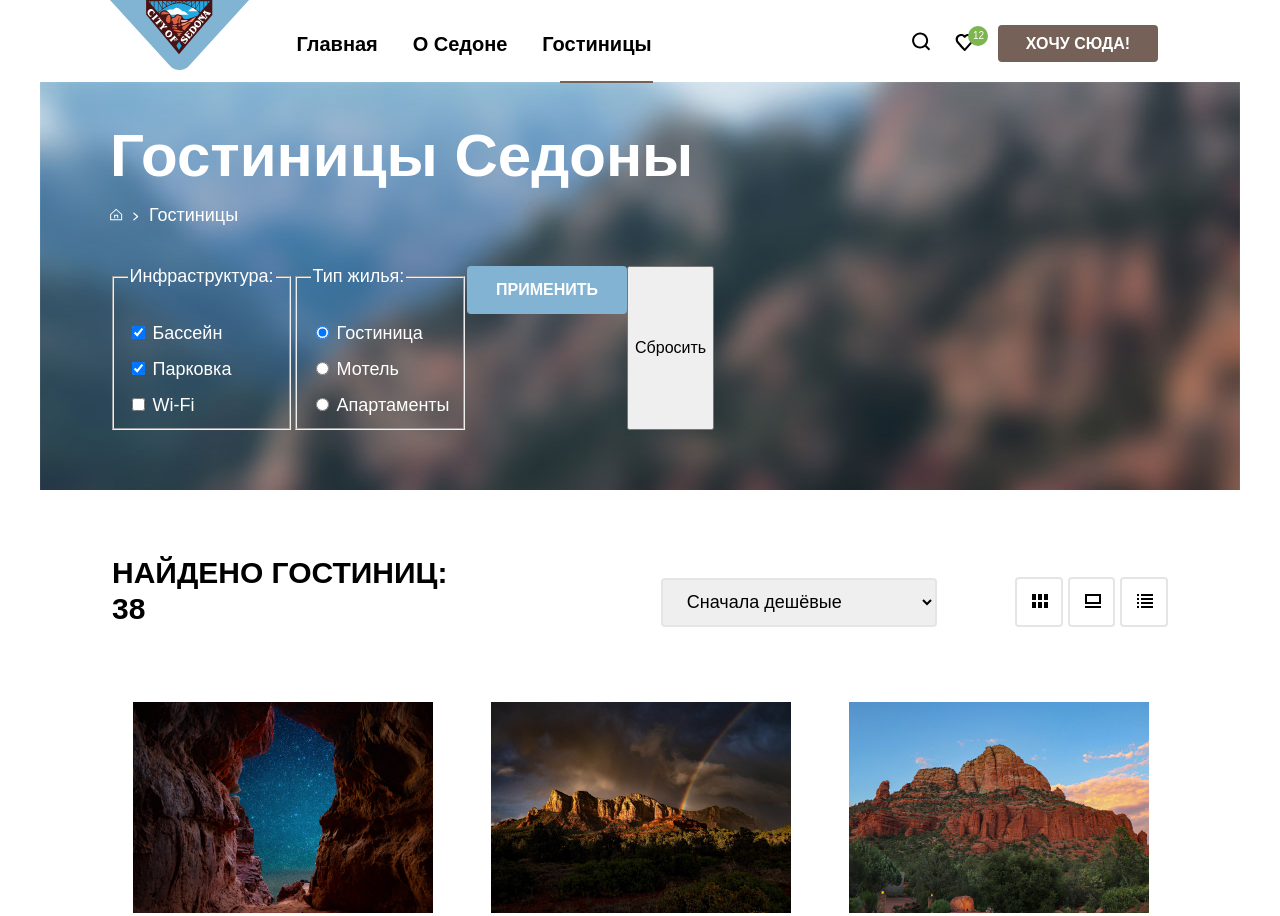
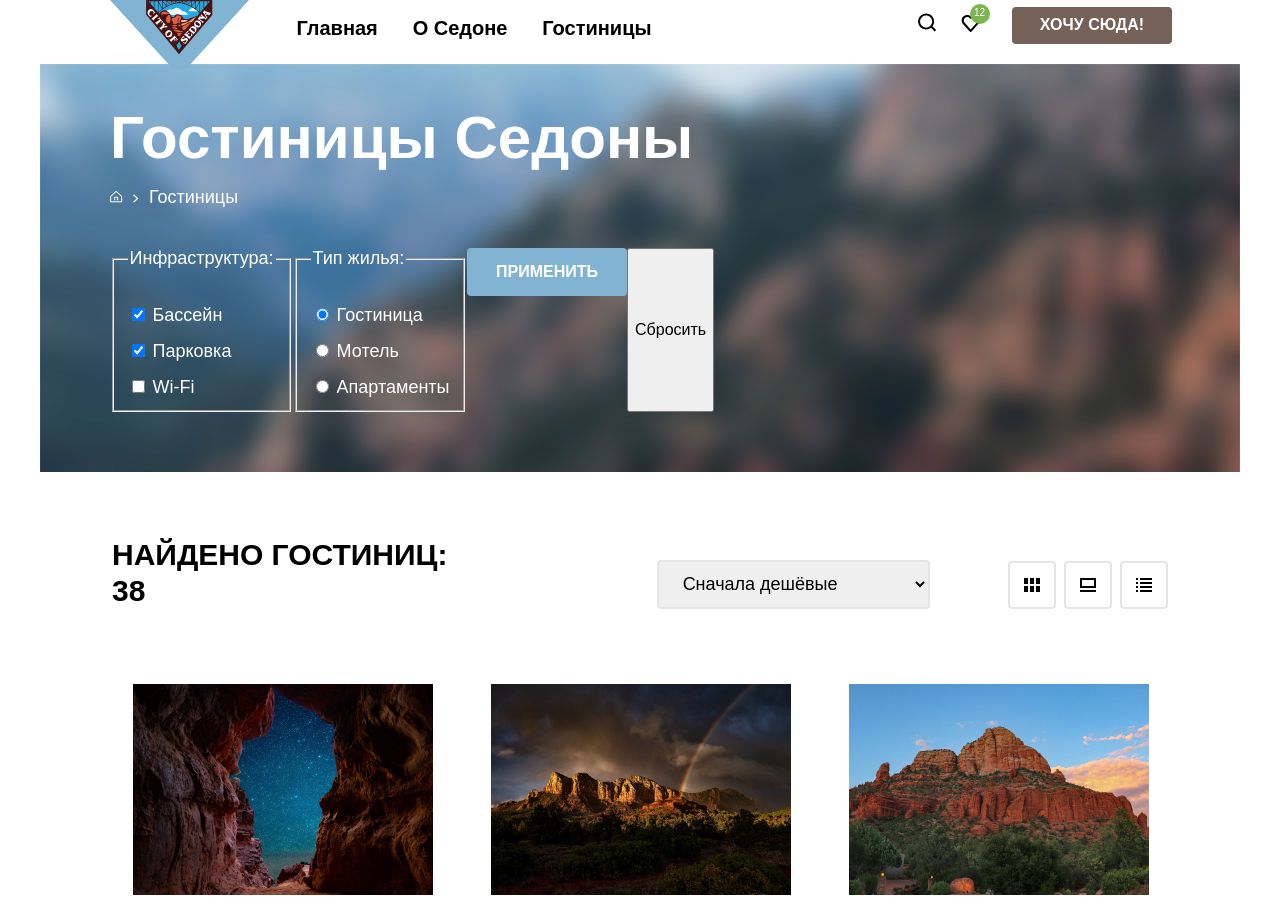
Before and after one commit to htmlacademy-htmlcss/2039507-sedona-34, a plain HTML site: page catalog.html in a window 1280 px wide. Shown: the top 916 px of the page. Drawn offline with Linux system fonts and the light colour scheme.

Commit message:
Добавляет правки

```diff
--- a/catalog.html
+++ b/catalog.html
@@ -33,21 +33,36 @@
             <li class="navigation-item">
               <a class="navigation-link" href="#">
                 <span class="visually-hidden"> Поиск </span>
-                <img src="images/header/search.svg" alt="search" />
+                <svg width="19"
+                  aria-hidden="true"
+                  focusable="false"
+                  height="19"
+                  viewBox="0 0 19 19"
+                  fill="none"
+                  xmlns="http://www.w3.org/2000/svg">
+                  <path d="m18.159 17.05-3.711-3.7c1.003-1.3 1.705-3 1.705-4.9 0-4.4-3.61-8-8.023-8C3.718.45.107 4.15.107 8.55c0 4.4 3.61 8 8.023 8 1.805 0 3.51-.6 4.914-1.7l3.71 3.7 1.404-1.5ZM8.13 14.55c-3.31 0-6.017-2.7-6.017-6s2.708-6 6.017-6c3.31 0 6.017 2.7 6.017 6s-2.707 6-6.017 6Z"
+                  fill="#000"/>
+                </svg>
               </a>
             </li>
             <li class="navigation-item">
               <a class="navigation-link" href="#">
                 <span class="visually-hidden"> Избранное </span>
-                <img src="images/header/favorite.svg" alt="favorite" />
+                <svg width="19"
+                  height="17"
+                  viewBox="0 0 19 17"
+                  fill="none"
+                  xmlns="http://www.w3.org/2000/svg">
+                  <path d="M9.577 17c-.301 0-.602-.1-.803-.4-5.415-6.1-6.719-7.5-7.02-7.9C1.052 7.8.651 6.6.651 5.4c0-3 2.407-5.4 5.516-5.4 1.304 0 2.507.5 3.51 1.3C10.68.5 11.983 0 13.187 0c3.008 0 5.516 2.4 5.516 5.4 0 1.3-.502 2.5-1.304 3.4l-7.02 7.9c-.2.2-.401.3-.802.3ZM3.56 7.5c.3.4 3.51 4 6.117 6.9l6.218-7c.5-.5.701-1.2.701-2 0-1.8-1.504-3.3-3.309-3.3-1.003 0-2.006.5-2.708 1.3-.3.3-.601.4-.902.4-.3 0-.602-.2-.802-.4-.702-.8-1.705-1.3-2.708-1.3-1.805 0-3.31 1.5-3.31 3.3-.1.9.301 1.6.703 2.1-.1 0-.1 0 0 0Z"
+                  fill="#000"/>
+                </svg>
                 <span class="click-counter"></span>
                 <span class="click-counter-current-value">12</span>
               </a>
             </li>
             <li class="navigation-item">
-              <a class="navigation-link" href="#">
                 <span class="visually-hidden">кнопка "Хочу сюда! </span>
-                <button class="button-push" type="button">Хочу сюда!</button>
+                <button type="button" class="navigation-link navigation-user-button">Хочу сюда!</button>
               </a>
             </li>
           </ul>
@@ -184,7 +199,8 @@
               <option value="expensive">Сначала дорогие</option>
             </select>
 
-            <a class="button button-view" href="#">
+            <div class="view">
+              <a class="button button-view-link" href="#">
                 <svg class="button-view-icon"
                   aria-hidden: true;
                   focusable: false;
@@ -201,8 +217,7 @@
                 </svg>
                 <span class="visually-hidden">Показать таблицу</span>
               </a>
-
-            <a class="button button-view" href="#">
+              <a class="button button-view-link" href="#">
                 <svg class="button-view-icon"
                 aria-hidden: true;
                 focusable: false;
@@ -219,7 +234,7 @@
                 <span class="visually-hidden">Показать слайдшоу</span>
               </a>
 
-            <a class="button button-view" href="#">
+              <a class="button button-view-link" href="#">
                 <svg class="button-view-icon"
                   aria-hidden: true;
                   focusable: false;
@@ -235,6 +250,7 @@
                 </svg>
                 <span class="visually-hidden">Показать список</span>
               </a>
+            </div>
           </div>
 
           <!--Карточки товаров-->
--- a/styles/styles.css
+++ b/styles/styles.css
@@ -42,29 +42,32 @@ body {
 }
 
 /* Button */
-.button-push {
+
+.navigation-user-button {
     width: 160px;
     height: 37px;
     font-size: 16px;
     font-weight: 700;
     line-height: 20px;
     text-transform: uppercase;
-    color:  #fff;
+    align-content: top;
+    color : inherit;
     background-color: #756157;
     border-radius: 4px;
     border: none;
-    padding: 9px 15px;
+    padding: 0;
+    margin-left: 20px;
 }
 
-.button-push:hover {
+.navigation-user-button:hover {
   background-color: #615048;
 }
 
-.button-push:focus {
+.navigation-user-button:focus {
   background-color: #615048;
 }
 
-.button-push:active {
+.navigation-user-button:active {
   background-color: #756157;
   color: rgba(255, 255, 255, 0.3);
 }
@@ -153,6 +156,8 @@ body {
 }
 
 
+
+
 /* index.html  */
 
 .page-header {
@@ -177,22 +182,22 @@ body {
 .navigation-list {
     display: flex;
     flex-wrap: wrap;
-    margin: 0;
-    margin-left: 30px;
+    margin: 0 auto 19px 30px;
     padding: 0;
     align-items: center;
     justify-content: space-around;
     list-style-type: none;
     width: 390px;
+    color: #000;
 }
 
 .navigation-link {
   position: relative;
-  display: block;
+
   line-height: 26px;
   text-decoration: none;
-  color: #000;
-  padding: 20px 19px;
+  color: inherit;
+  box-sizing: content-box;
 }
 
 .navigation-link:nth-last-of-type(2) {
@@ -202,36 +207,32 @@ body {
 .navigation-link-current::after {
   content: "";
   position: absolute;
-  top: 71px;
-  left: 12px;
+  top: 49px;
+  left: 0;
   border-bottom: 2px solid #756257;
   width: 68px;
 }
 
-.index-navigation-link-current::after {
-  content: "";
-  position: absolute;
-  top: 75px;
-  right: 11px;
-  border-bottom: 2px solid #756257;
-  width: 93px;
+
+.navigation-user {
+  display: flex;
+  margin: auto 70px 24px auto;
+  align-items: center;
+  justify-content: space-around;
+  list-style-type: none;
+  max-width: 264px;
+  color: #fff;
 }
 
-.navigation-user {
-    display: flex;
-    flex-wrap: wrap;
-    margin: 0;
-    margin-right: 70px;
-    padding: 0;
-    margin-left: auto;
-    list-style-type: none;
-    align-items: center;
+.navigation-user .navigation-item:not(:last-child) {
+  align-items: center;
+  padding: 12px 12px;
 }
 
 .click-counter {
   position: absolute;
-  right: -2px;
-  top: 20px;
+  right: -10px;
+  top: -10px;
   width: 20px;
   height: 20px;
   border-radius: 50%;
@@ -243,15 +244,9 @@ body {
   font-size: 10px;
   line-height: 13px;
   position: absolute;
-  top: 23px;
-  right: 2px;
+  top: -8px;
+  right: -5px;
   color: #fff;
-}
-
-.navigation-link {
-    min-width: 18px;
-    min-height: 18px;
-    padding: 25px 12px;
 }
 
 /* index-main */
@@ -264,11 +259,11 @@ body {
 .main-index {
     color:#000000;
     background-color: #ffffff;
-    margin-top: -10px;
 }
 
 .main-container {
     flex-grow: 1;
+    margin-top: -10px;
 }
 
 .greeting {
@@ -490,6 +485,7 @@ body {
   grid-column: 1/ span 3;
   border-radius: 10px 0 0 10px;
   border: 0;
+
 }
 
 /* catalog  */
@@ -501,7 +497,7 @@ body {
   background-image: url("../images/catalog/catalog-background.jpg");
   background-repeat: no-repeat;
   color: #fff;
-  margin-top: -5px;
+  margin-top: -10px;
 }
 
 /*filter*/
@@ -585,6 +581,7 @@ body {
 }
 
 .select-control {
+  position: relative;
   font-weight: 400;
   font-size: 18px;
   line-height: 21px;
@@ -595,6 +592,12 @@ body {
   border: 2px solid #E5E5E5;
   border-radius: 4px;
   padding-left: 20px;
+}
+
+.select-control::after {
+  position: absolute;
+  background-image: url("../images/catalog/icons/arrow-icon.svg");
+  content: "";
 }
 
 .select-control:hover {
@@ -611,37 +614,47 @@ body {
 
 .sorting-container .button {
   color: #000;
-  width: 46px;
-  height: 46px;
+  width: 44px;
+  height: 44px;
   border: 2px solid #e5e5e5;
   border-radius: 4px;
 }
 
-.button-view:not(:last-child) {
-  margin-right: 5px;
+.view {
+  display: flex;
 }
 
-.button-view {
+.button-view-link {
   position: relative;
+  width: 16px;
+  height: 14px;
 }
 
-.button-view:hover {
+.button-view-link:not(:last-child) {
+  margin-right: 8px;
+}
+
+.button-view-icon {
+  width: 16px;
+  height: 14px;
+  padding: 17px 16px;
+  position: absolute;
+  top: -2px;
+  left: -2px;
+}
+
+.button-view-icon:hover {
   border: 2px solid #000000;
 }
 
-.button-view:focus {
+.button-view-icon:focus {
   border: 2px solid #68A2CA;
 }
 
-.button-view:active {
+.button-view-icon:active {
   border: 2px solid #000000;
 }
 
-.button-view-icon {
-  position: absolute;
-  top: 15px;
-  left: 15px;
-}
 /* product-card */
 
 .product-list {
@@ -876,6 +889,7 @@ body {
   grid-column: 1/ span 3;
   border-radius: 10px 0 0 10px;
   border: 0;
+  padding-left: 22px;
 }
 
 /* footer */
```
Also changed, not shown: index.html (+21 -4 lines), images/catalog/icons/list-image.svg (added), images/catalog/icons/slideshow.svg (added), images/catalog/icons/table-icon.svg (added). Lines whose indentation alone changed are shown as unchanged.
